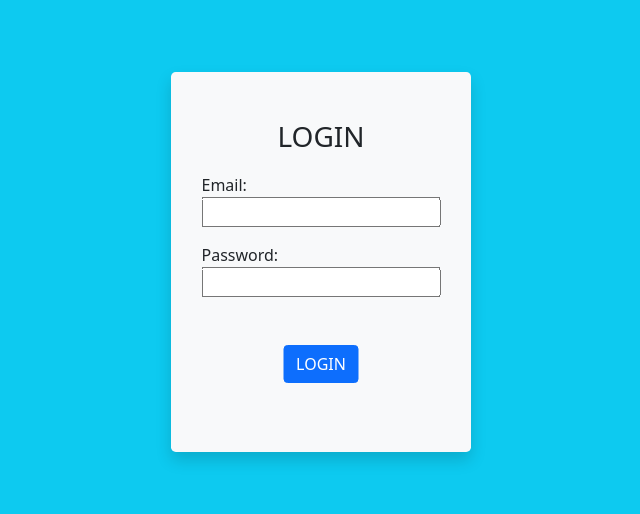
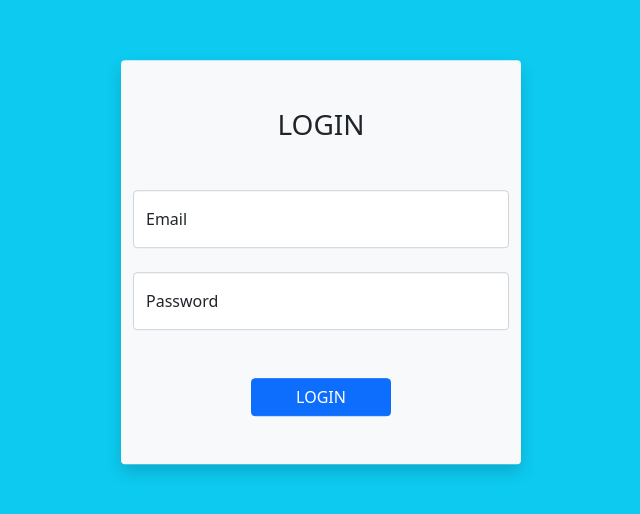
Before and after one commit to duducaa/jQuery, a plain HTML site: page index.html in a window 1280 px wide. Shown: the part 138-652 px from the top of the page, without its empty margins (319-959 px from the left). Drawn offline with nearby package versions, Linux system fonts and the light colour scheme.

Commit message:
updated bootstrap

```diff
--- a/css/index.css
+++ /dev/null
@@ -1,10 +0,0 @@
-@charset "UTF-8";
-
-.container {
-    width: 300px;
-    height: 380px;
-}
-
-.login-button {
-    display: block;
-}
--- a/index.html
+++ b/index.html
@@ -6,22 +6,21 @@
     <meta name="viewport" content="width=device-width, initial-scale=1.0">
     <title>Document</title>
     <link href="https://cdn.jsdelivr.net/npm/bootstrap@5.0.2/dist/css/bootstrap.min.css" rel="stylesheet" integrity="sha384-EVSTQN3/azprG1Anm3QDgpJLIm9Nao0Yz1ztcQTwFspd3yD65VohhpuuCOmLASjC" crossorigin="anonymous">
-    <link rel="stylesheet" href="css/index.css">
     <script src="https://code.jquery.com/jquery-3.6.4.js" integrity="sha256-a9jBBRygX1Bh5lt8GZjXDzyOB+bWve9EiO7tROUtj/E=" crossorigin="anonymous"></script>
 </head>
 <body class="bg-info position-relative vh-100">
-    <div class="container bg-light position-absolute top-50 start-50 translate-middle pt-5 rounded-3 shadow">
-        <h3 class="text-center">LOGIN</h3>
-        <form action="" method="post" class="login-form position-absolute top-50 start-50 translate-middle mt-3">
-            <fieldset class="mb-3">
-                <label for="email">Email: </label>
-                <input type="email" name="email" id="email">
+    <div class="container py-4 bg-light position-absolute top-50 start-50 translate-middle shadow rounded" style="width: 400px;">
+        <h3 class="text-center my-4">LOGIN</h3>
+        <form action="" method="post" class="mt-5">
+            <fieldset class="form-floating mb-4">
+                <input type="email" name="email" id="email" class="form-control" placeholder="Email">
+                <label for="email" class="form-label">Email</label>
             </fieldset>
-            <fieldset class>
-                <label for="password">Password: </label>
-                <input type="password" name="str_password" id="password">
+            <fieldset class="form-floating mb-4">
+                <input type="password" name="str_password" id="password" class="form-control" placeholder="Password">
+                <label for="password" class="form-label">Password</label>
             </fieldset>
-            <button type="submit" class="login-button btn btn-primary m-auto mt-5">LOGIN</button>
+            <button type="submit" class="btn btn-primary d-block mx-auto mt-5 mb-4" style="width: 140px;">LOGIN</button>
         </form>
     </div>
 
--- a/js/main.js
+++ b/js/main.js
@@ -1,22 +1,25 @@
 $(document).ready(() => {
-    const loginForm = $("form")
-    const loginButton = $(".login-button");
+    const loginForm = $("form");
+
+    const copyButton = $(".copy-button");
 
     loginForm.on("submit", (event) => {
         event.preventDefault();
 
-        $.ajax({
-            url: "http://localhost:5000/login",
-            data: JSON.stringify([{
+        data = JSON.stringify([
+            {
                 "email": $("#email").val(),
                 "str_password": $("#password").val()
-            }]),
+            }
+        ]);
+
+        $.ajax({
             type: "POST",
+            url: "http://localhost:5000/login",
+            data: data,
             dataType: "json",
             contentType: "application/json",
-            success: function (response) {
-                console.log(response);
-            }
+            success: (response) => $("#token").val(response['token'])
         });
     });
 });
```
